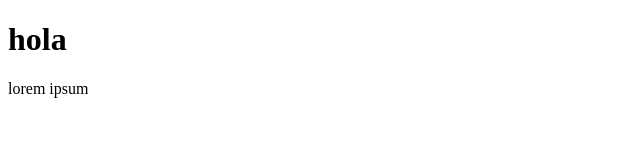
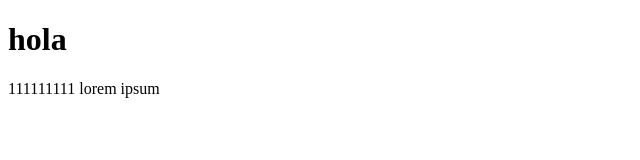
Before and after one commit to redejandro/Test, a plain HTML site: page index.html in a window 1280 px wide. Shown: the whole page, without its empty margins (0-640 px from the left). Drawn offline with Linux system fonts and the light colour scheme.

Commit message:
se añaden 111 en main

```diff
--- a/index.html
+++ b/index.html
@@ -8,6 +8,6 @@
 </head>
 <body>
     <h1>hola</h1>
-    <p>lorem ipsum</p>
+    <p>111111111 lorem ipsum</p>
 </body>
 </html>
```
